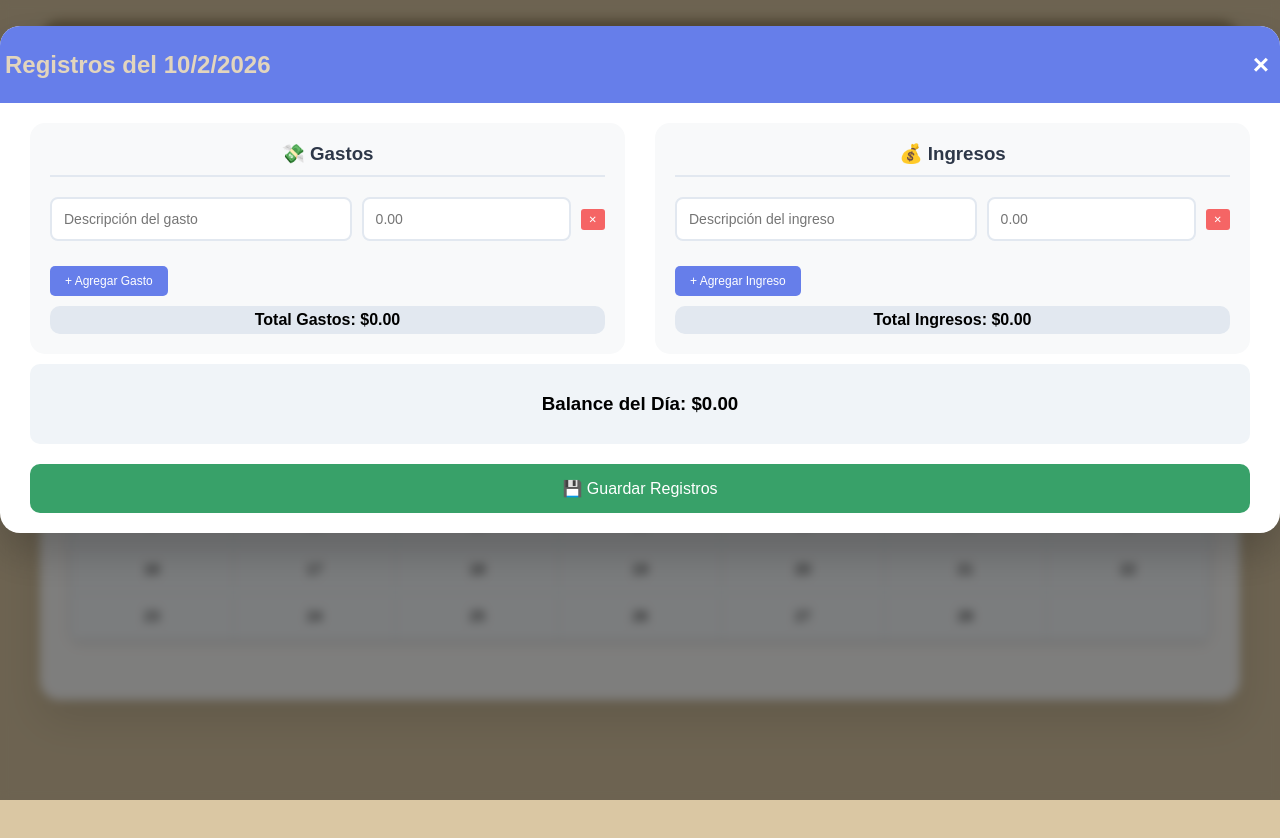
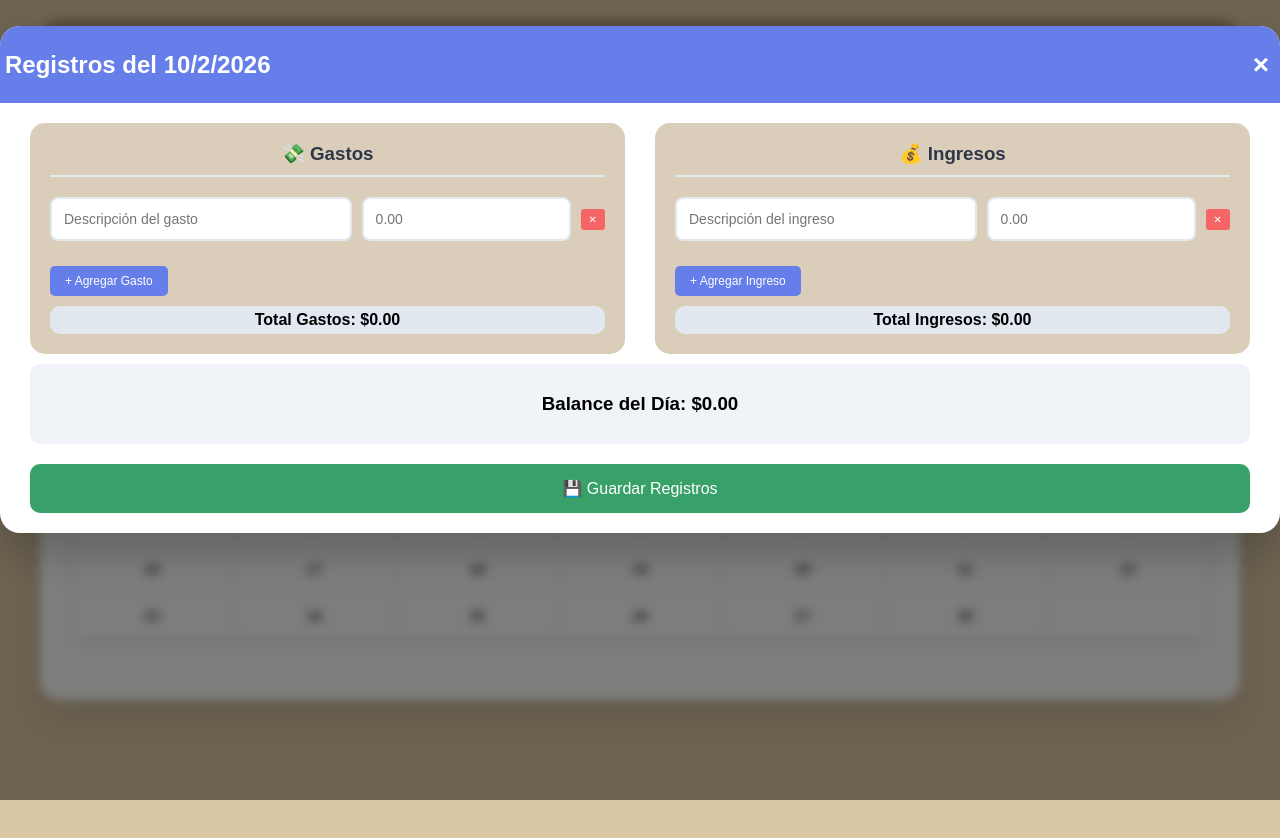
Before and after one commit to AngelSalasZapata/presupuesto_digital.github.io, a plain HTML site: page index.html in a window 1280 px wide. Both pictures are taken after a click on the element "10". Drawn offline with Linux system fonts and the light colour scheme.

Commit message:
actu color

```diff
--- a/index.html
+++ b/index.html
@@ -184,7 +184,7 @@
 
         .modal-header {
             background: #667eea;
-            color: rgb(226, 213, 189);
+            color: rgb(255, 255, 255);
             padding: 5px 5px;
             border-radius: 20px 20px 0 0;
             display: flex;
@@ -218,7 +218,7 @@
         }
 
         .form-section {
-            background: #f8f9fa;
+            background: #dacdba;
             padding: 20px;
             border-radius: 15px;
         }
```
